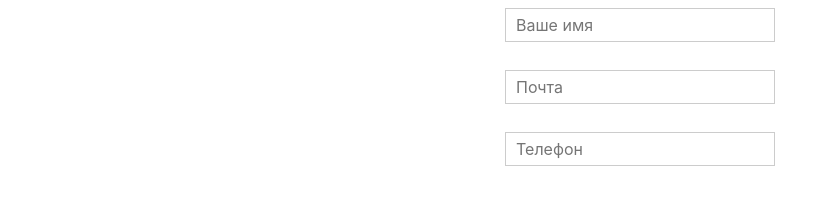
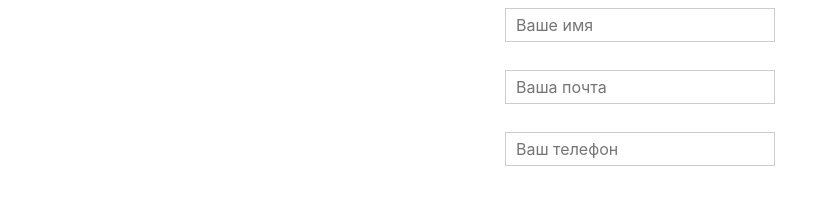
Before and after one commit to education-vk-company/lesson-6-spa, a React (Create React App) app: page /feedback in a window 1280 px wide. Shown: the part 126-330 px from the top of the page, without its empty margins (0-815 px from the left). Built offline with nearby package versions, Linux system fonts and the light colour scheme.

Commit message:
dynamic create input elements

```diff
--- a/src/components/Input/Input.js
+++ b/src/components/Input/Input.js
@@ -4,15 +4,24 @@ import classes from './Input.module.css';
 const input = props => {
     let inputElement = null;
 
-    switch (props.inputtype) {
+    switch (props.elementType) {
         case('input'):
-            inputElement = <input className={classes.InputElement} {...props}/>;
+            inputElement = <input
+                className={classes.InputElement}
+                {...props.elementConfig}
+                value={props.value}/>;
             break;
         case('textarea'):
-            inputElement = <textarea className={classes.InputElement} {...props}/>;
+            inputElement = <textarea
+                className={classes.InputElement}
+                {...props.elementConfig}
+                value={props.value}/>;
             break;
         default:
-            inputElement = <input className={classes.InputElement} {...props}/>;
+            inputElement = <input
+                className={classes.InputElement}
+                {...props.elementConfig}
+                value={props.value}/>;
             break;
     }
 
--- a/src/containers/FeedbackContainer/FeedbackContainer.js
+++ b/src/containers/FeedbackContainer/FeedbackContainer.js
@@ -2,12 +2,50 @@ import React, { Component } from 'react';
 import Input from '../../components/Input/Input';
 
 class FeedbackContainer extends Component {
+    state = {
+        feedbackForm: {
+            name: {
+                elementType: 'input',
+                elementConfig: {
+                    type: 'text',
+                    placeholder: 'Ваше имя'
+                },
+                value: ''
+            },
+            email: {
+                elementType: 'input',
+                elementConfig: {
+                    type: 'email',
+                    placeholder: 'Ваша почта'
+                },
+                value: ''
+            },
+            phone: {
+                elementType: 'input',
+                elementConfig: {
+                    type: 'text',
+                    placeholder: 'Ваш телефон'
+                },
+                value: ''
+            }
+        }
+    };
+
+
     render () {
+        const formElements = {...this.state.feedbackForm};
+        const inputs = Object.keys(this.state.feedbackForm).map(key => {
+            const inputElement = formElements[key];
+            return <Input
+                key={key}
+                elementType={inputElement.elementType}
+                elementConfig={inputElement.elementConfig}
+                value={inputElement.value}
+            />
+        });
         return (
             <form>
-                <Input inputtype='input' type="text" name="name" placeholder="Ваше имя"/>
-                <Input inputtype='input' type="email" name="email" placeholder="Почта"/>
-                <Input inputtype='input' type="text" name="phone" placeholder="Телефон"/>
+                {inputs}
             </form>
         );
     }
```
